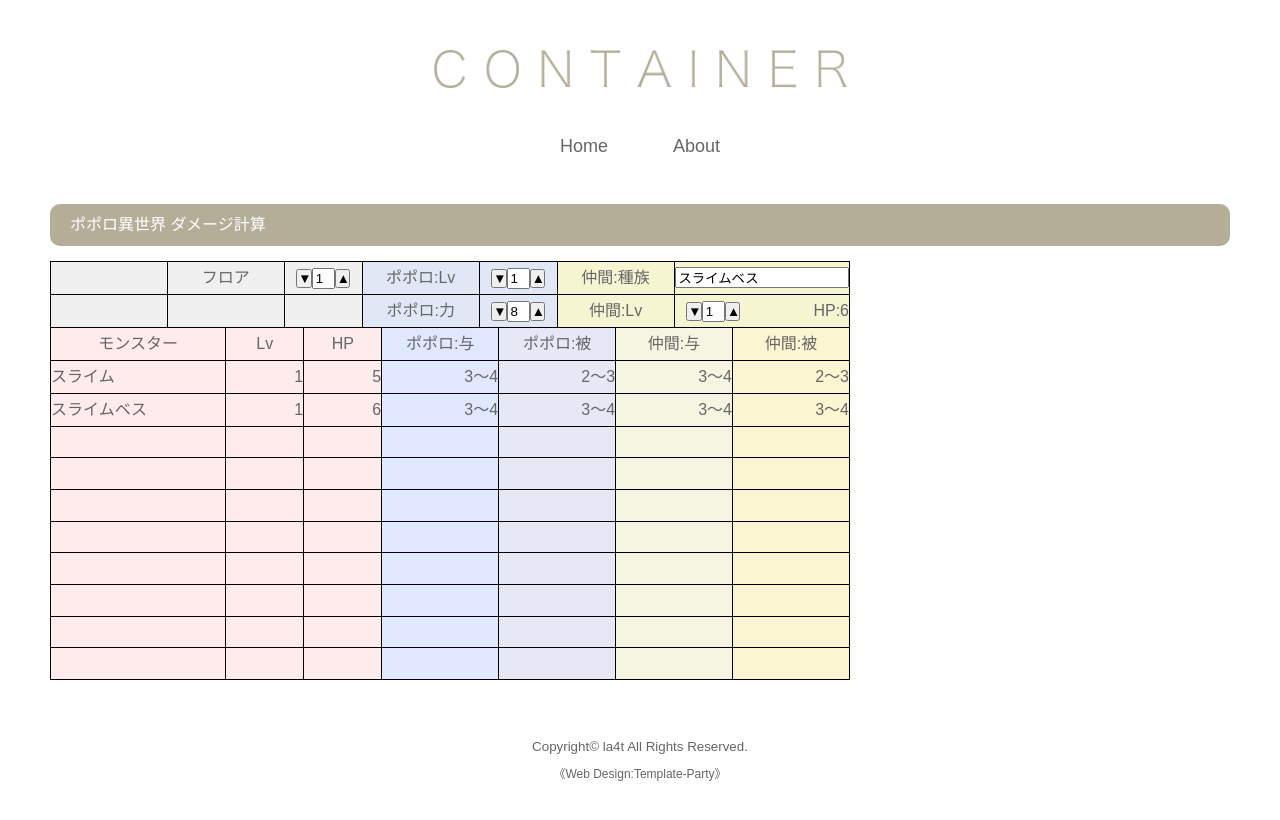
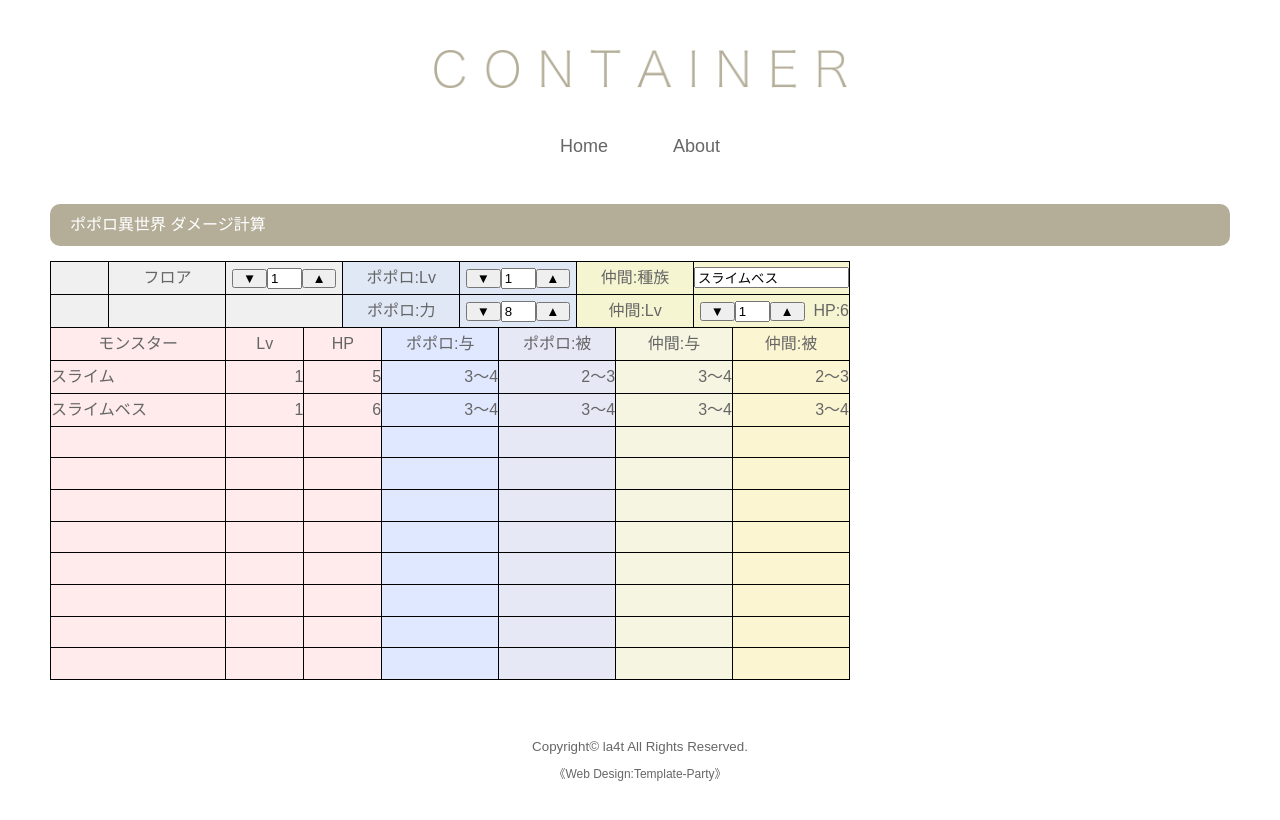
Before and after one commit to la4t/la4t.github.io, a Jekyll site: the page built from tr3_isekai.md, in a window 1280 px wide. Shown: the top 820 px of the page. Built offline with Jekyll 4.4.1, drawn with Linux system fonts in a browser that asks for light colours.

Commit message:
UIの調整

```diff
--- a/tr3_isekai.md
+++ b/tr3_isekai.md
@@ -12,44 +12,44 @@ title: ポポロ異世界 ダメージ計算
 <script data-main="{{ site.baseurl }}/js/tr3_isekai.js" src="{{ site.baseurl }}/js/require.js"></script>
 
 <table border="0" cellpadding="0" cellspacing="0" style='border-collapse:collapse;table-layout:fixed;width:100%;min-width:400pt;max-width:600pt'>
+ <col style='width:7.32%'>
  <col style='width:14.63%'>
  <col style='width:7.32%'>
- <col style='width:7.32%'>
  <col style='width:2.44%'>
- <col style='width:7.32%'>
- <col style='width:2.44%'>
- <col style='width:12.2%'>
- <col style='width:2.44%'>
- <col style='width:7.32%'>
- <col style='width:7.32%'>
- <col style='width:7.32%'>
- <col style='width:7.32%'>
- <col style='width:2.44%'>
- <col style='width:12.2%'>
+ <col style='width:4.88%'>
+ <col style='width:4.88%'>
+ <col style='width:9.76%'>
+ <col style='width:4.88%'>
+ <col style='width:9.76%'>
+ <col style='width:4.88%'>
+ <col style='width:9.76%'>
+ <col style='width:4.88%'>
+ <col style='width:9.76%'>
+ <col style='width:4.88%'>
  <tr style='height:23.0pt'>
   <td class="xl65" style='height:23.0pt;'></td>
-  <td colspan="2" class="xl66" style=''>フロア</td>
-  <td colspan="2" class="xl68" align="center" style='border-left:none;'>
-    <button type="button" value="#floor minus 1" style="padding:0px;width:20%" id="btn1">▼</button><input type="text" value="1" maxlength='2' style="width:30%" id="floor" /><button type="button" value="#floor plus 99" style="padding:0px;width:20%" id="btn2">▲</button>
+  <td class="xl66">フロア</td>
+  <td colspan="3" class="xl68" align="center" style='border-left:none;'>
+    <button type="button" value="#floor minus 1" style="padding:0px;width:30%" id="btn1">▼</button><input type="text" value="1" maxlength='2' style="width:30%" id="floor" /><button type="button" value="#floor plus 99" style="padding:0px;width:30%" id="btn2">▲</button>
   </td>
   <td colspan="2" class="xl69" style='border-left:none;'>ポポロ:Lv</td>
   <td colspan="2" class="xl70" align="center" style='border-left:none;'>
-    <button type="button" value="#lv_p minus 1" style="padding:0px;width:20%" id="btn3">▼</button><input type="text" value="1" maxlength='2' style="width:30%" id="lv_p" /><button type="button" value="#lv_p plus 99" style="padding:0px;width:20%" id="btn4">▲</button>
+    <button type="button" value="#lv_p minus 1" style="padding:0px;width:30%" id="btn3">▼</button><input type="text" value="1" maxlength='2' style="width:30%" id="lv_p" /><button type="button" value="#lv_p plus 99" style="padding:0px;width:30%" id="btn4">▲</button>
   </td>
   <td colspan="2" class="xl76" style='border-left:none;'>仲間:種族</td>
-  <td colspan="3" class="xl77" style='border-left:none;%'><input type="text" value="スライムベス" style="width:100%" id="spec" /></td>
+  <td colspan="3" class="xl77" style='border-left:none;'><input type="text" value="スライムベス" style="width:100%" id="spec" /></td>
  </tr>
  <tr style='height:23.0pt'>
   <td class="xl65" style='height:23.0pt;border-top:none'></td>
-  <td colspan="2" class="xl65" style='border-left:none'></td>
-  <td colspan="2" class="xl65" style='border-left:none'></td>
+  <td class="xl65" style='border-left:none'></td>
+  <td colspan="3" class="xl65" style='border-left:none'></td>
   <td colspan="2" class="xl71">ポポロ:力</td>
   <td colspan="2" class="xl70" align="center" style='border-left:none'>
-    <button type="button" value="#power minus 0" style="padding:0px;width:20%" id="btn5">▼</button><input type="text" value="8" maxlength='2' style="width:30%" id="power" /><button type="button" value="#power plus 50" style="padding:0px;width:20%" id="btn6">▲</button>
+    <button type="button" value="#power minus 0" style="padding:0px;width:30%" id="btn5">▼</button><input type="text" value="8" maxlength='2' style="width:30%" id="power" /><button type="button" value="#power plus 50" style="padding:0px;width:30%" id="btn6">▲</button>
   </td>
   <td colspan="2" class="xl76" style='border-left:none'>仲間:Lv</td>
   <td colspan="2" class="xl78" align="center" style='border-left:none'>
-    <button type="button" value="#lv_n minus 1" style="padding:0px;width:20%" id="btn7">▼</button><input type="text" value="1" maxlength='2' style="width:30%" id="lv_n" /><button type="button" value="#lv_n plus 99" style="padding:0px;width:20%" id="btn8">▲</button>
+    <button type="button" value="#lv_n minus 1" style="padding:0px;width:30%" id="btn7">▼</button><input type="text" value="1" maxlength='2' style="width:30%" id="lv_n" /><button type="button" value="#lv_n plus 99" style="padding:0px;width:30%" id="btn8">▲</button>
   </td>
   <td class="xl80" align="right" style='border-top:none' id="hp_n"></td>
  </tr>
```
